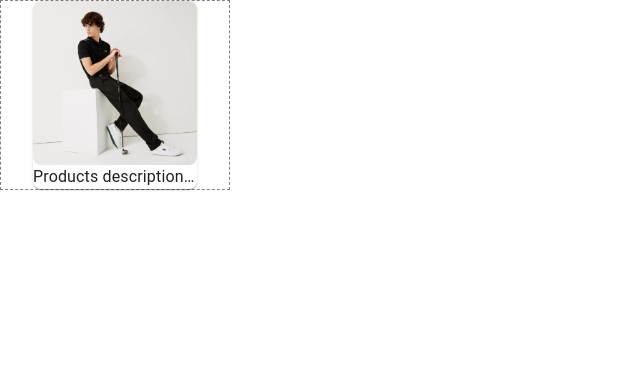
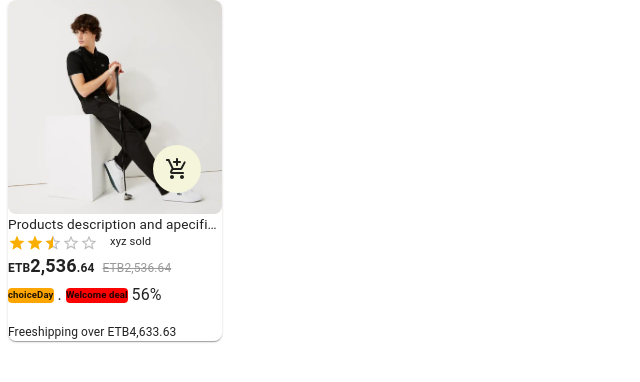
Before and after one commit to Demakk-Org/demakk_customer_site, a Next.js app: page /product in a window 1280 px wide. Shown: the top 382 px of the page, without its empty margins (0-640 px from the left). Built offline with nearby package versions, Linux system fonts and the light colour scheme.

Commit message:
products card

```diff
--- a/src/components/ProductsCard/moreProductsCard.jsx
+++ b/src/components/ProductsCard/moreProductsCard.jsx
@@ -1,30 +1,116 @@
 import React from 'react';
 import { Card, CardMedia, Box, Typography } from '@mui/material';
+import Rating from '@mui/material/Rating';
+import AddShoppingCartRoundedIcon from '@mui/icons-material/AddShoppingCartRounded';
 
 export default function MoreProductsCard() {
   return (
-    <Box
-      width={1}
-      maxWidth="230px"
-      paddingRight={4}
-      paddingLeft={4}
-      sx={{ border: '1px dashed grey' }}
-    >
-      <Card width={1} sx={{ borderRadius: '8px' }}>
-        <Box display={'flex'} flexDirection={'column'} width={1}>
+    <Box width={1} maxWidth="230px" paddingRight={'8px'} paddingLeft={'8px'}>
+      <Card
+        width={1}
+        display={'flex'}
+        flexDirection={'column'}
+        sx={{ borderRadius: '8px' }}
+      >
+        <Box width={1} position={'relative'}>
           <CardMedia
             component="img"
             width={1}
-            AspectRatio={1}
+            aspectRatio={1}
             image="/images/pants1.jpg"
             alt="Paella dish"
             sx={{ borderRadius: '8px' }}
           />
+          <Box
+            width={48}
+            height={48}
+            borderRadius="50%"
+            bottom={'10%'}
+            right={'10%'}
+            display={'flex'}
+            alignItems={'center'}
+            justifyContent={'center'}
+            position={'absolute'}
+            backgroundColor="#f5f5dc"
+            sx={{
+              '&:hover': {
+                backgroundColor: 'blue',
+              },
+            }}
+          >
+            <AddShoppingCartRoundedIcon />
+          </Box>
+        </Box>
+        <Box width={1}>
+          <Typography noWrap fontSize={'.85rem'}>
+            Products description and apecification for custumers use
+          </Typography>
+          <Box display={'flex'} gap={'.75rem'}>
+            <Rating
+              name="half-rating"
+              defaultValue={2.5}
+              precision={0.5}
+              size="small"
+            />
+            <Typography fontSize={'.7rem'}>xyz sold</Typography>
+          </Box>
+
+          <Box
+            width={1}
+            display={'flex'}
+            flexDirection={'row'}
+            alignItems={'center'}
+            gap={1}
+          >
+            <Typography
+              fontSize={'.75rem'}
+              fontWeight={'bold'}
+              display={'flex'}
+              alignItems={'center'}
+            >
+              ETB
+              <Typography fontSize={'large'} fontWeight={'bold'} pb={'.25rem'}>
+                2,536
+              </Typography>
+              <Typography fontSize={'.75rem'} fontWeight={'bold'}>
+                .64
+              </Typography>
+            </Typography>
+            <Typography
+              fontSize={'.75rem'}
+              sx={{
+                textDecoration: 'line-through',
+                color: 'hsl(0, 0%, 60%)',
+                fontSize: '.75rem',
+              }}
+            >
+              ETB2,536.64
+            </Typography>
+          </Box>
+          <Box width={1} display={'flex'} gap={0.5} alignItems={'center'}>
+            <Typography
+              fontSize={'.6rem'}
+              backgroundColor={'orange'}
+              fontWeight={'bold'}
+              borderRadius={1}
+            >
+              choiceDay
+            </Typography>
+            <Typography>.</Typography>
+            <Typography
+              fontSize={'.6rem'}
+              backgroundColor={'red'}
+              fontWeight={'bold'}
+              borderRadius={1}
+            >
+              Welcome deal
+            </Typography>
+            <Typography>56%</Typography>
+          </Box>
           <Box width={1}>
-            <Typography noWrap>
-              Products description and apecification for custumers use
+            <Typography noWrap fontSize={12} marginTop={2}>
+              Freeshipping over ETB4,633.63
             </Typography>
-            <Box></Box>
           </Box>
         </Box>
       </Card>
```
